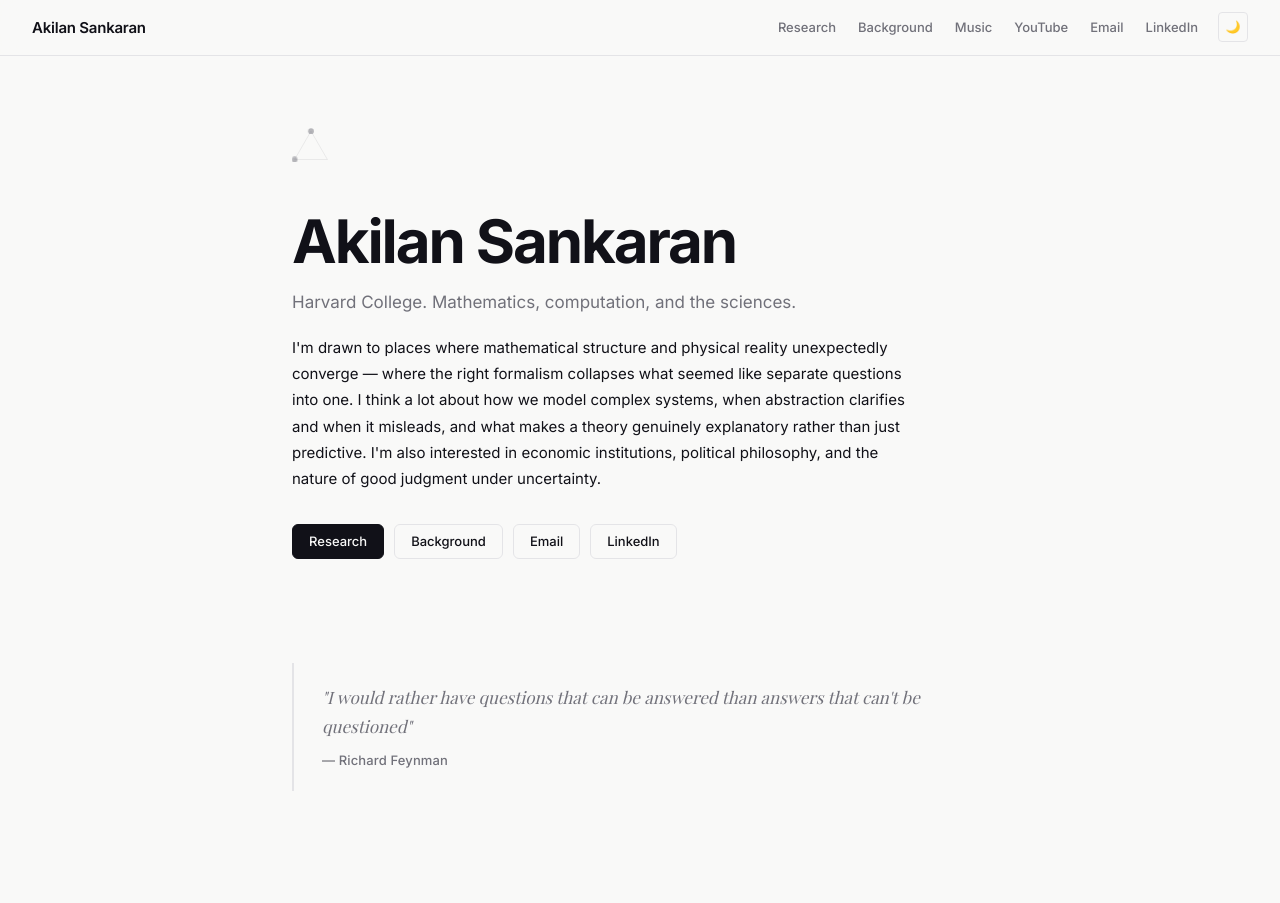
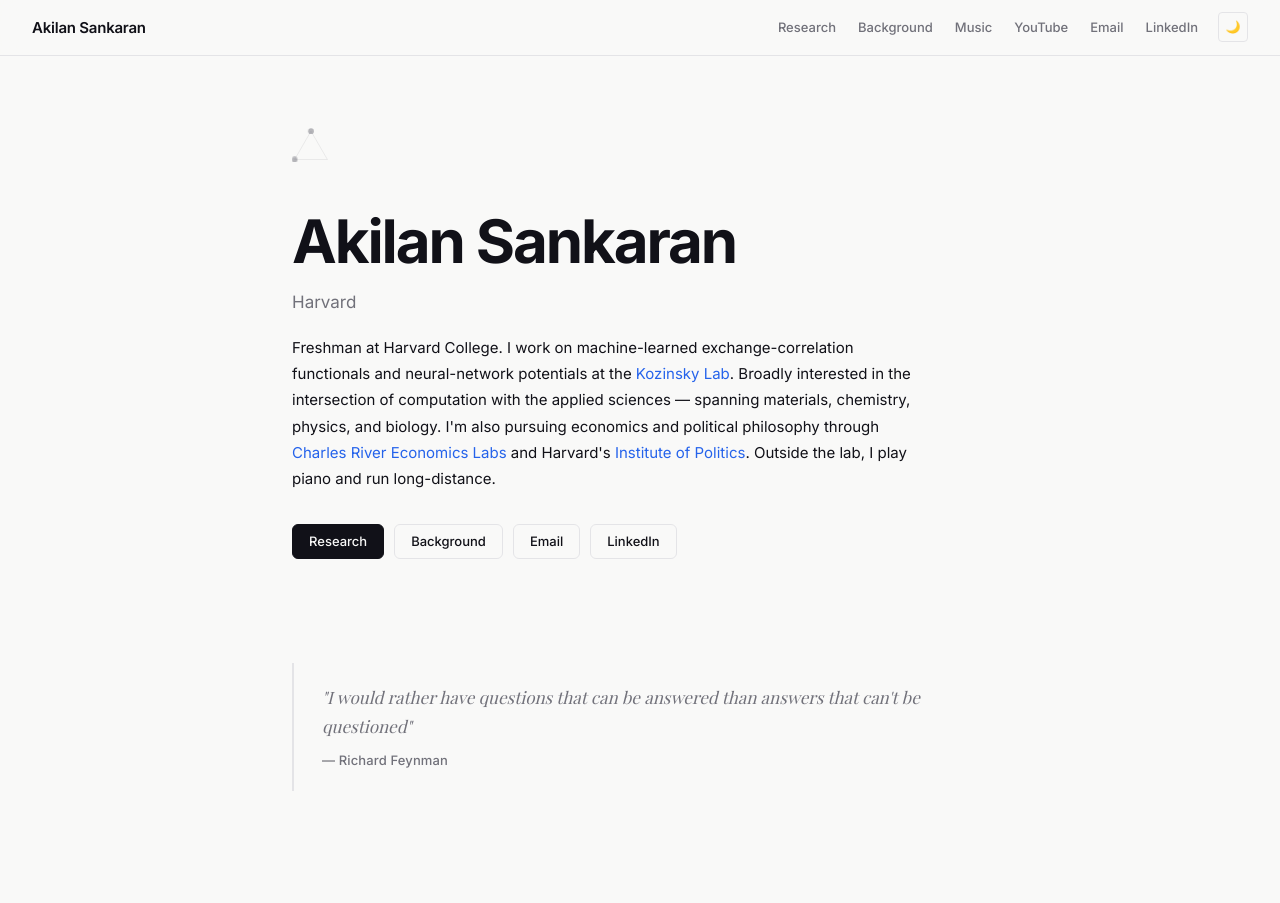
Before and after one commit to akilansankaran/akilansankaran.github.io, a Jekyll site: the page built from index.md, in a window 1280 px wide. Built offline with Jekyll 4.4.1, drawn with Linux system fonts in a browser that asks for light colours; some web fonts are replaced.

Commit message:
index.md

```diff
--- a/index.md
+++ b/index.md
@@ -15,8 +15,8 @@ title: Home
     </svg>
   </div>
   <h1 class="hero-name">Akilan Sankaran</h1>
-  <p class="hero-tagline">Harvard College. Mathematics, computation, and the sciences.</p>
-  <p class="hero-bio">I'm drawn to places where mathematical structure and physical reality unexpectedly converge — where the right formalism collapses what seemed like separate questions into one. I think a lot about how we model complex systems, when abstraction clarifies and when it misleads, and what makes a theory genuinely explanatory rather than just predictive. I'm also interested in economic institutions, political philosophy, and the nature of good judgment under uncertainty.</p>
+  <p class="hero-tagline">Harvard</p>
+  <p class="hero-bio">Freshman at Harvard College. I work on machine-learned exchange-correlation functionals and neural-network potentials at the <a href="https://mir.g.harvard.edu/">Kozinsky Lab</a>. Broadly interested in the intersection of computation with the applied sciences — spanning materials, chemistry, physics, and biology. I'm also pursuing economics and political philosophy through <a href="https://www.charlesrivereconomicslabs.org/">Charles River Economics Labs</a> and Harvard's <a href="https://iop.harvard.edu/">Institute of Politics</a>. Outside the lab, I play piano and run long-distance.</p>
   <div class="hero-links">
     <a href="/research" class="btn-primary">Research</a>
     <a href="/coursework" class="btn-secondary">Background</a>
```
